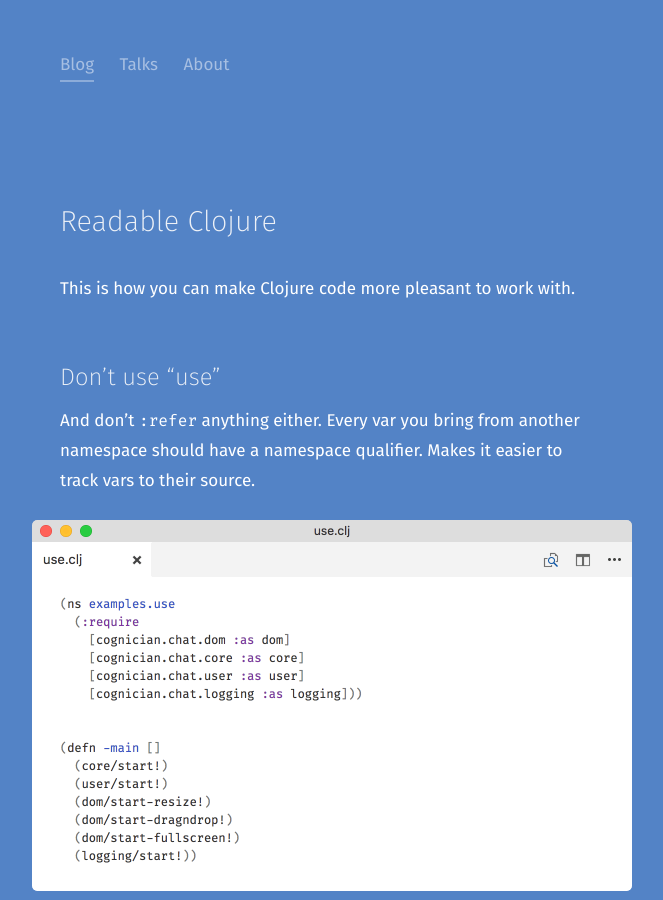
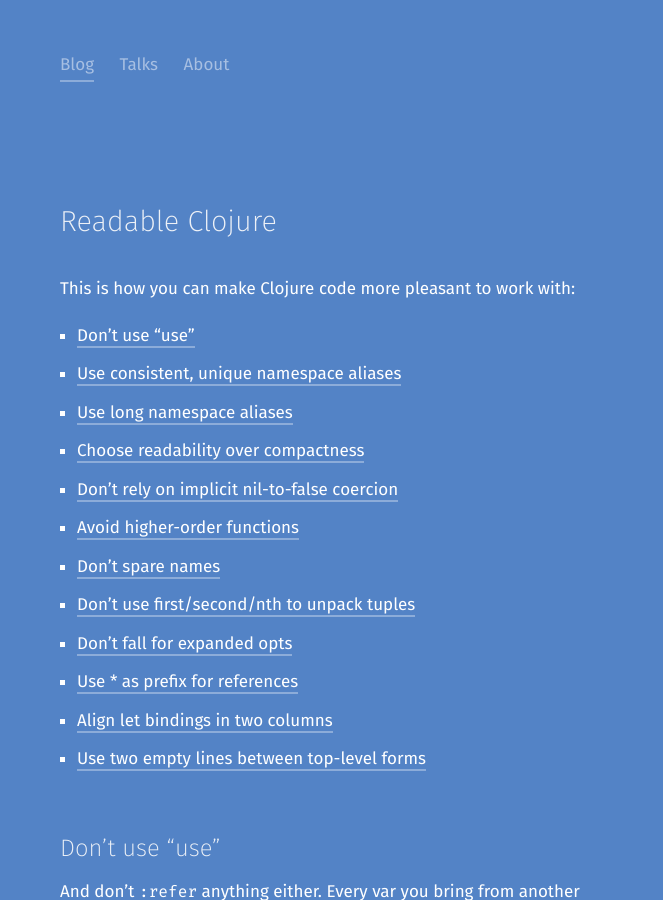
Before and after one commit to tonsky/tonsky.github.io, a Jekyll site: the page built from _posts/2017-05-24-readable-clojure.md, in a window 1280 px wide and 900 px high. Shown: the whole window, without its empty margins (309-972 px from the left). Built offline with Jekyll 4.4.1, drawn with Linux system fonts in a browser that asks for light colours.

Commit message:
TOC for readable Clojure

```diff
--- a/_posts/2017-05-24-readable-clojure.md
+++ b/_posts/2017-05-24-readable-clojure.md
@@ -12,7 +12,20 @@
 	.osx > img { border-radius: 5px; }
 </style>
 
-This is how you can make Clojure code more pleasant to work with.
+This is how you can make Clojure code more pleasant to work with:
+
+* <a href="#dont-use-use">Don’t use “use”</a>
+* <a href="#use-consistent-unique-namespace-aliases">Use consistent, unique namespace aliases</a>
+* <a href="#use-long-namespace-aliases">Use long namespace aliases</a>
+* <a href="#choose-readabilityover-compactness">Choose readability over compactness</a>
+* <a href="#dont-rely-on-implicit-nil-to-false-coercion">Don’t rely on implicit nil-to-false coercion</a>
+* <a href="#avoid-higher-order-functions">Avoid higher-order functions</a>
+* <a href="#dont-spare-names">Don’t spare names</a>
+* <a href="#dont-use-firstsecondnth-to-unpack-tuples">Don’t use first/second/nth to unpack tuples</a>
+* <a href="#dont-fall-for-expanded-opts">Don’t fall for expanded opts</a>
+* <a href="#use--as-prefix-for-references">Use * as prefix for references</a>
+* <a href="#align-let-bindings-in-two-columns">Align let bindings in two columns</a>
+* <a href="#use-two-empty-lines-between-top-level-forms">Use two empty lines between top-level forms</a>
 
 ## Don’t use “use”
 
```
